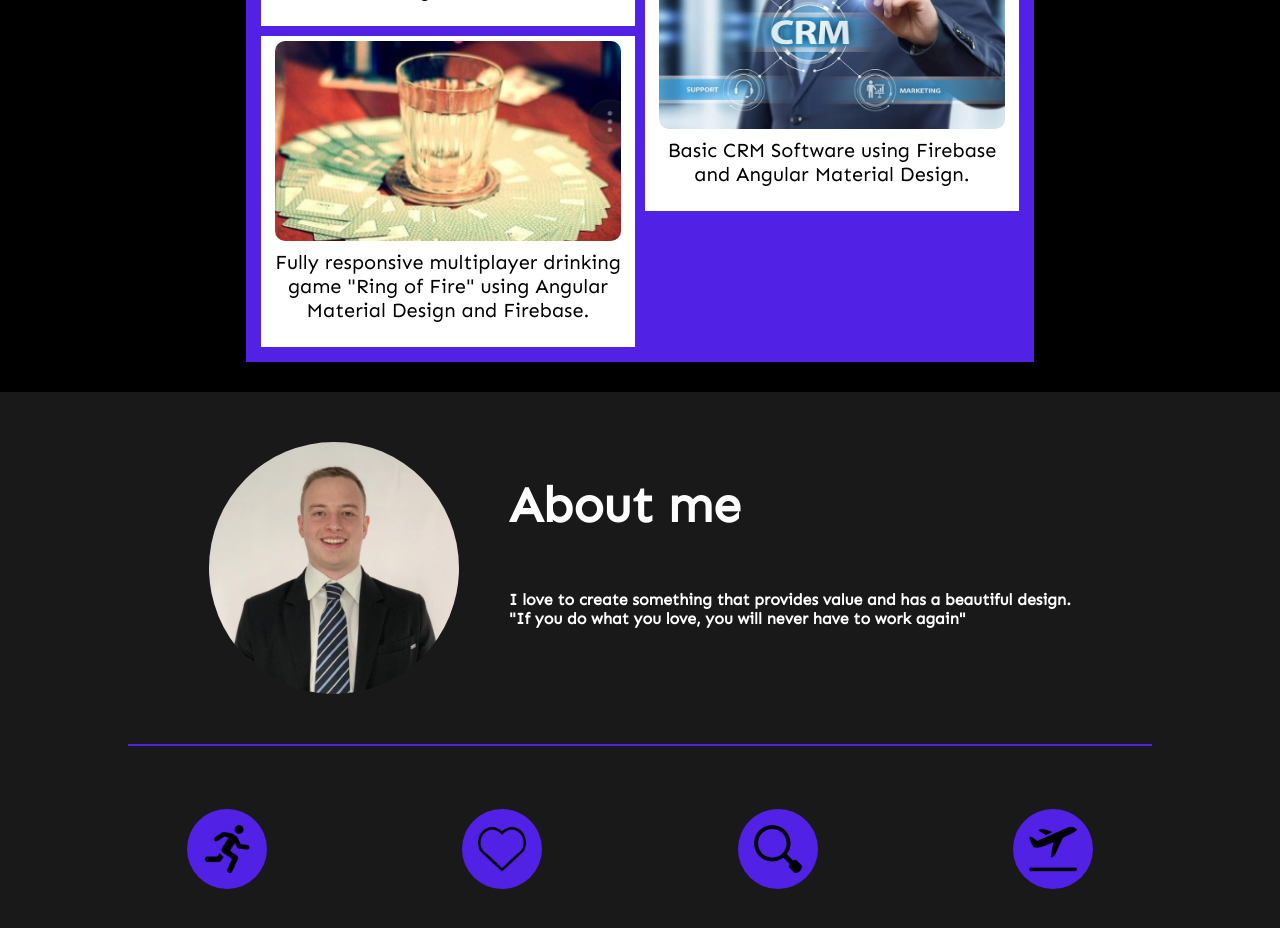
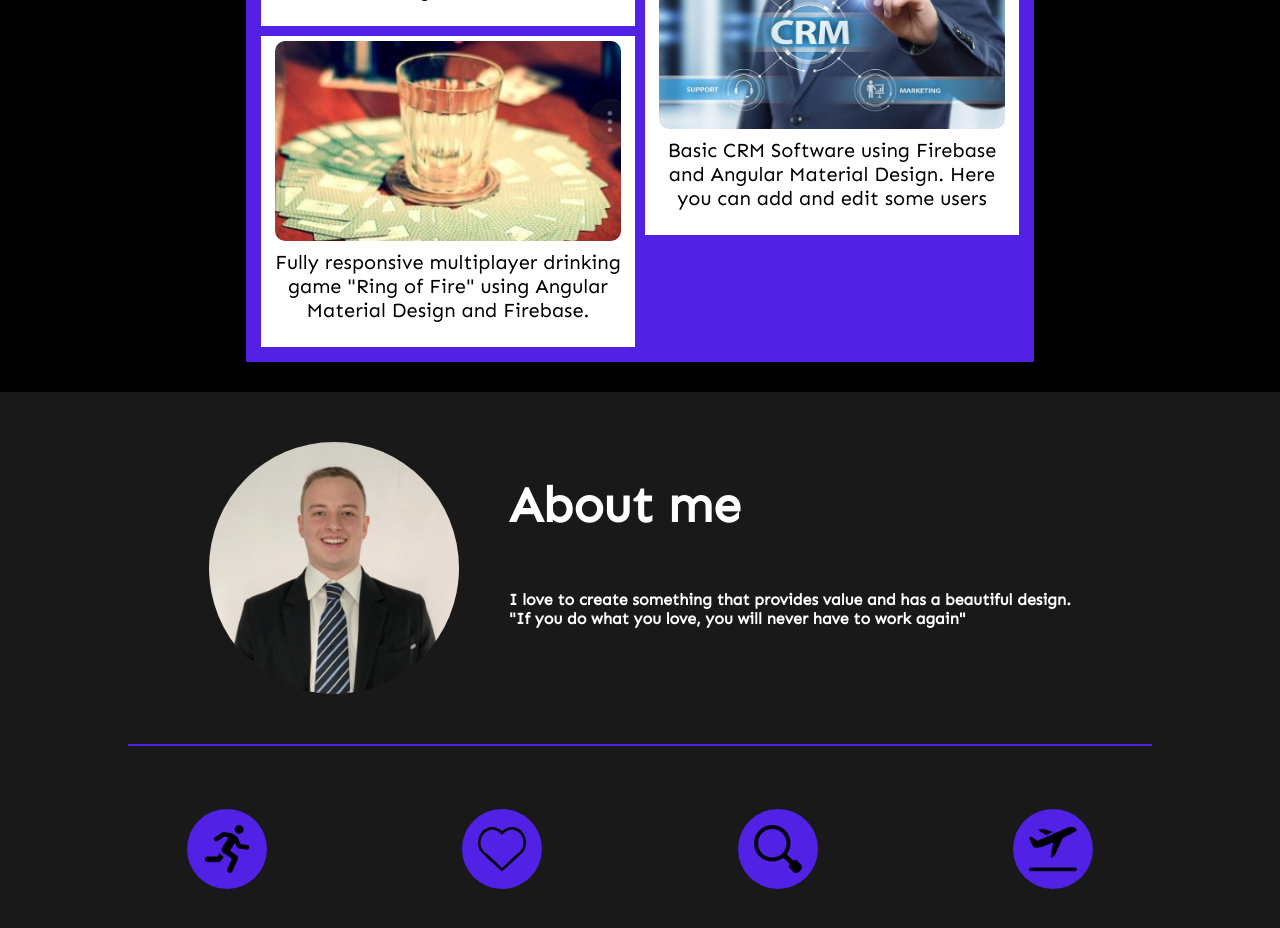
Before and after one commit to dahelfi/mypersonalwebsite, an Angular app: page / in a window 1280 px wide. Shown: the part 2220-3148 px from the top of the page. Built offline with nearby package versions, Linux system fonts and the light colour scheme.

Commit message:
adding the crm link

```diff
--- a/src/app/myprojects-section/myprojects-section.component.html
+++ b/src/app/myprojects-section/myprojects-section.component.html
@@ -108,18 +108,18 @@
             <div class="myprojects-element">
                 <div class="desktop-version">
                     <img src="./assets/img/crm.jpg">
-                    <p>Basic CRM Software using Firebase and Angular Material Design. </p>
+                    <p>Basic CRM Software using Firebase and Angular Material Design. Here you can add and edit some users</p>
                     <div class="project-overlay">
-                        <a target="_blank">Coming Soon</a>
+                        <a target="_blank" href="https://simplecrm-3e465.web.app">Show me</a>
                       </div>
 
                 </div>
 
                 <div class="mobile-version">
-                    <a >
+                    <a href="https://simplecrm-3e465.web.app">
                         <img src="./assets/img/crm.jpg">
                     </a>
-                    <p>Basic CRM Software using Firebase and Angular Material Design. (Coming soon!)</p>
+                    <p>Basic CRM Software using Firebase and Angular Material Design. Here you can add and edit some users</p>
                 </div>
 
             </div>
```
